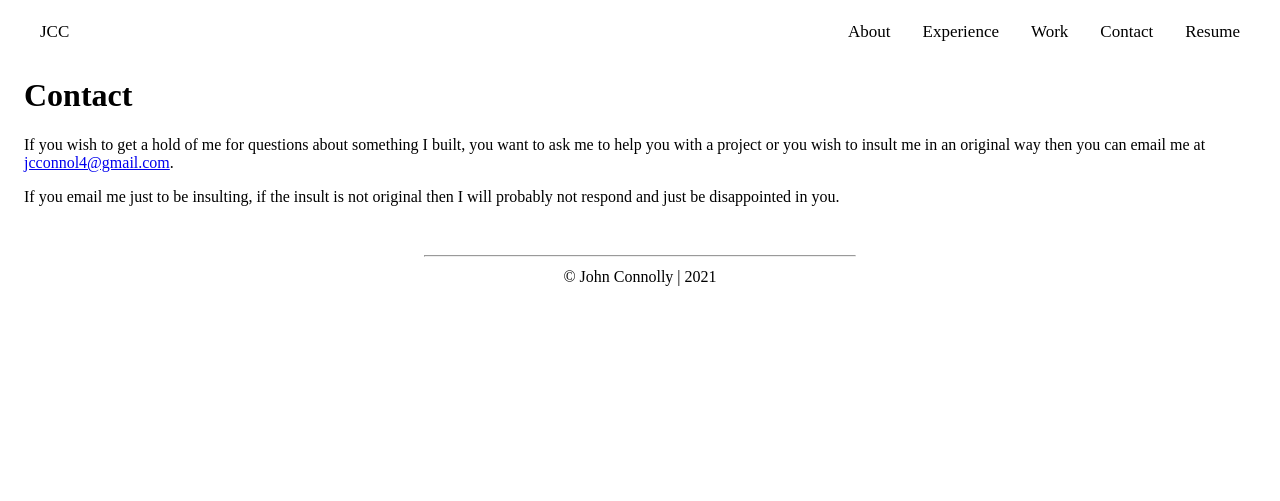
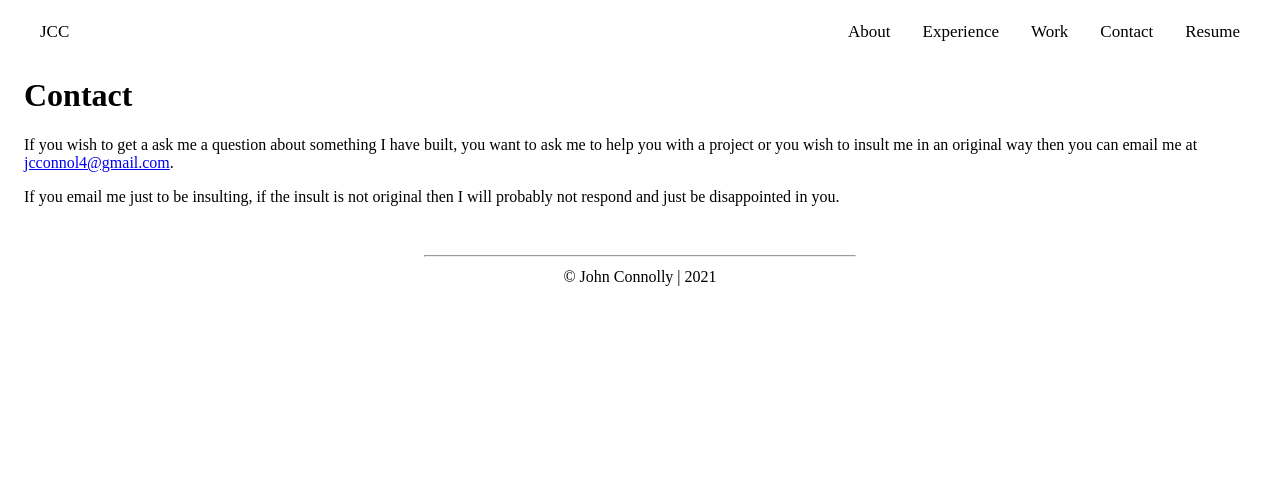
Before and after one commit to jcconnol/personal-website, a Gatsby site: page /contact in a window 1280 px wide. Shown: the top 501 px of the page. Built offline with nearby package versions, Linux system fonts and the light colour scheme; Gatsby itself is replaced by a stand-in of ours.

Commit message:
fixing a couple bugs

```diff
--- a/src/pages/contact.js
+++ b/src/pages/contact.js
@@ -17,7 +17,7 @@ export default function Index() {
         </h1>
         <div>
           <p>
-            If you wish to get a hold of me for questions about something I built,
+            If you wish to get a ask me a question about something I have built,
             you want to ask me to help you with a project or you wish to insult me in an original way
             then you can email me at <a href="mailto:jcconnol4@gmail.com">jcconnol4@gmail.com</a>.
           </p>
```
Also changed, not shown: src/components/menuItems.js (indentation only).
